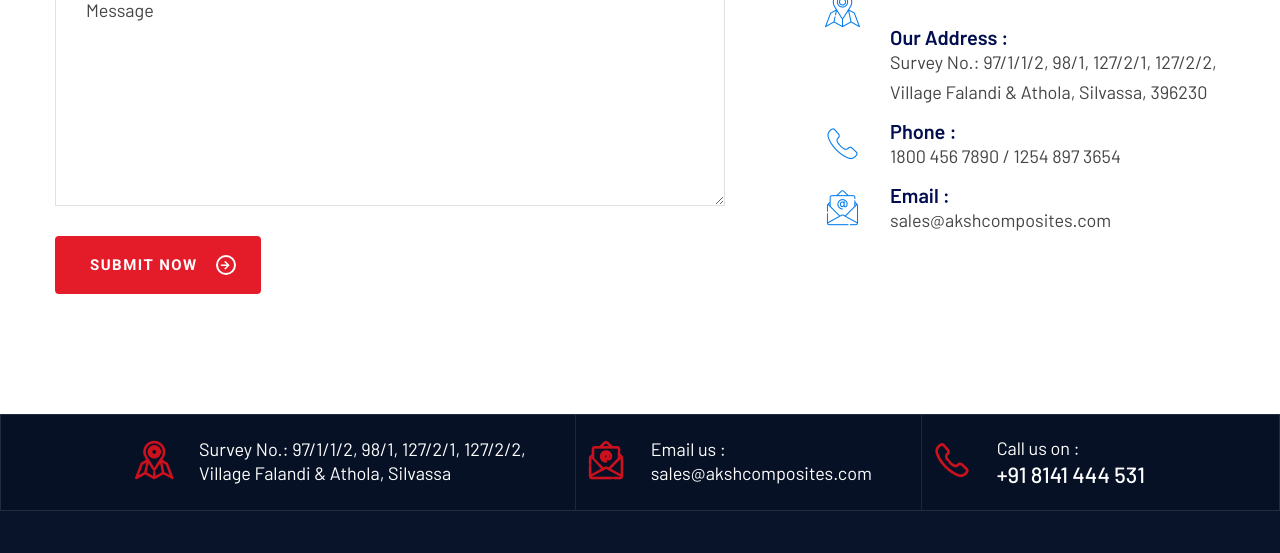
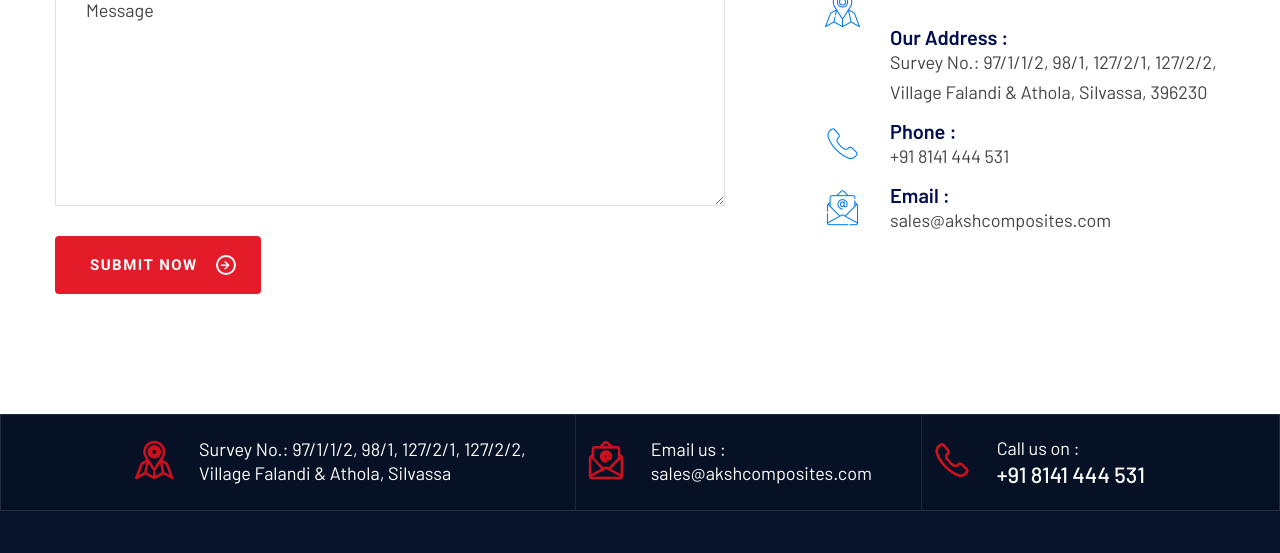
Before and after one commit to santosh0798/aksh-composites, a plain HTML site: page contact.html in a window 1280 px wide. Shown: the part 865-1418 px from the top of the page. Drawn offline with Linux system fonts and the light colour scheme; files whose address does not match are found by name.

Commit message:
Contact Changed

```diff
--- a/contact.html
+++ b/contact.html
@@ -278,7 +278,7 @@
                                         </div>
                                         <div class="content">
                                             <h4>Phone :</h4>
-                                            <p><a href="tel:18004567890">1800 456 7890 / 1254 897 3654</a></p>
+                                            <p><a href="tel:+918141444531">+91 8141 444 531</a></p>
                                         </div>
                                     </li>
                                     <li>
```
